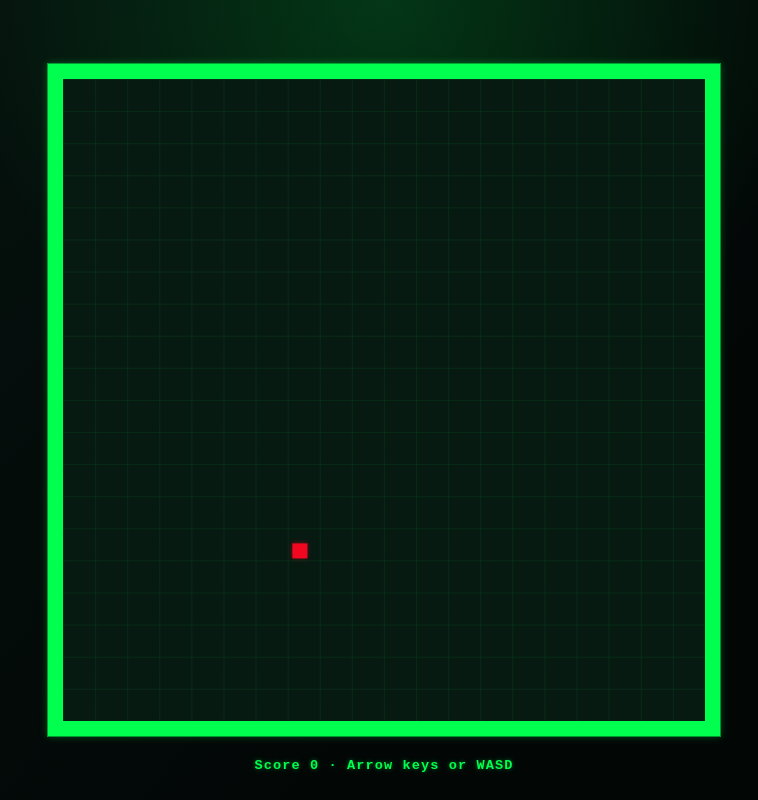
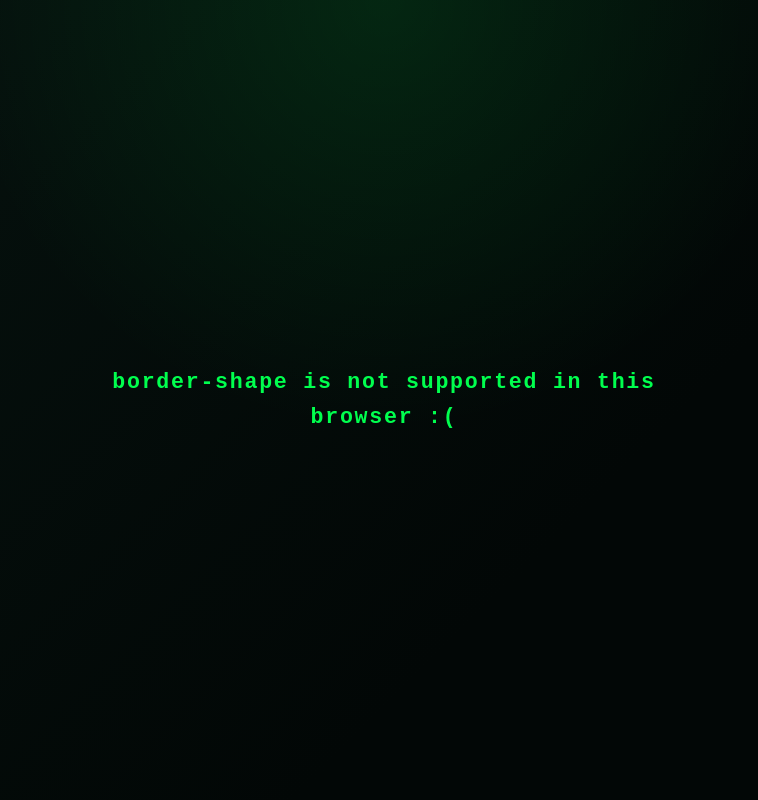
Before and after one commit to mkrl/border-snake, a website built with Vite: page index.html in a window 1280 px wide. Shown: the whole page, without its empty margins (256-1014 px from the left). Built offline with nearby package versions, Linux system fonts and the light colour scheme.

Commit message:
fallback and readme
Co-authored-by: Copilot <223556219+Copilot@users.noreply.github.com>

```diff
--- a/src/style.css
+++ b/src/style.css
@@ -110,6 +110,36 @@ div::after {
   content: attr(data-status);
 }
 
+@supports not (border-shape: path("M 0 0 H 1")) {
+  body {
+    animation: none;
+  }
+
+  body::before,
+  div::before {
+    display: none;
+  }
+
+  div {
+    width: min(88vw, 34rem);
+    aspect-ratio: auto;
+    border: 0;
+    background: none;
+  }
+
+  div::after {
+    position: static;
+    display: block;
+    width: auto;
+    transform: none;
+    color: var(--game-green);
+    font-size: clamp(1rem, 3vmin, 1.35rem);
+    line-height: 1.6;
+    text-shadow: none;
+    content: "border-shape is not supported in this browser :(";
+  }
+}
+
 @media (max-height: 650px) {
   body {
     --board-size: min(70vmin, 520px);
```
Also changed, not shown: README.md (added).
